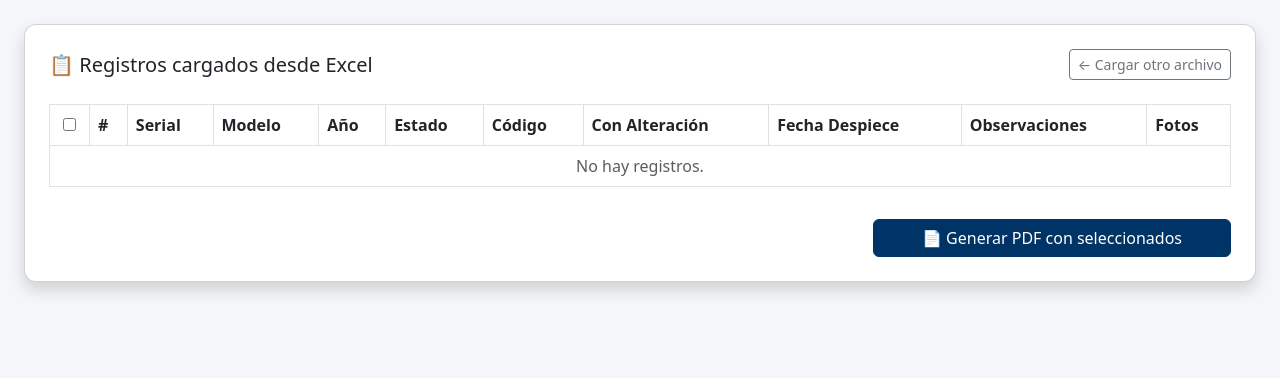
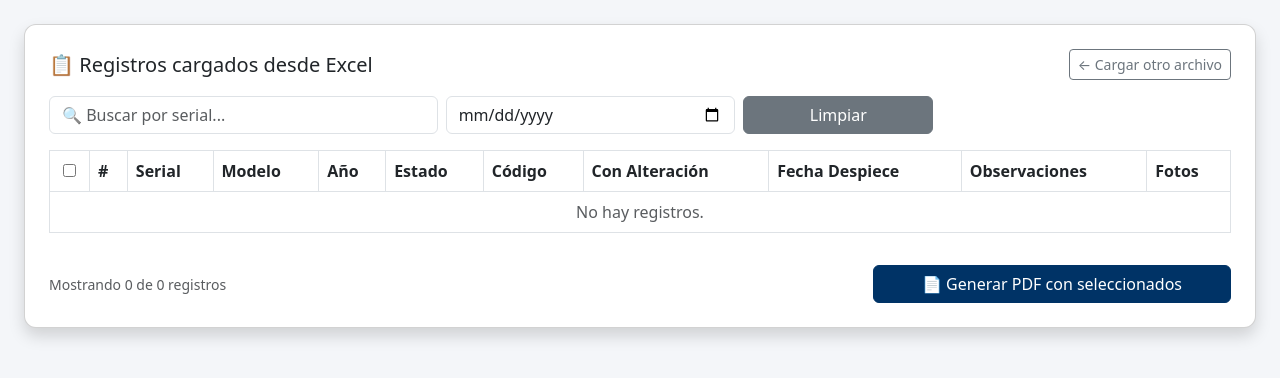
Before and after one commit to diomarvalderrama/medidores, a Django app: template templates/previsualizar_excel.html in a window 1280 px wide. Shown: the part 56-434 px from the top of the page. Run offline with Django 5.2, Linux system fonts and the light colour scheme; the template is opened without the code that fills it, so the values that code supplies are empty.

Commit message:
fix: lectura robusta alteración + buscador serial y fecha

```diff
--- a/templates/previsualizar_excel.html
+++ b/templates/previsualizar_excel.html
@@ -3,18 +3,43 @@
 {% block content %}
 <div class="card p-4 shadow">
 
-  <div class="d-flex justify-content-between align-items-center mb-4">
+  <div class="d-flex justify-content-between align-items-center mb-3">
     <h5 class="mb-0">📋 Registros cargados desde Excel</h5>
     <a href="{% url 'importar_excel' %}" class="btn btn-outline-secondary btn-sm">
       ← Cargar otro archivo
     </a>
   </div>
 
+  <!-- 🔍 BUSCADORES -->
+  <div class="row g-2 mb-3">
+    <div class="col-md-4">
+      <input
+        type="text"
+        id="buscar_serial"
+        class="form-control"
+        placeholder="🔍 Buscar por serial..."
+        style="margin-top:0;"
+      >
+    </div>
+    <div class="col-md-3">
+      <input
+        type="date"
+        id="buscar_fecha"
+        class="form-control"
+        placeholder="Filtrar por fecha despiece"
+        style="margin-top:0;"
+      >
+    </div>
+    <div class="col-md-2">
+      <button class="btn btn-secondary w-100" onclick="limpiarFiltros()">Limpiar</button>
+    </div>
+  </div>
+
   <form method="post" action="{% url 'generar_pdf_excel' %}">
     {% csrf_token %}
 
     <div class="table-responsive">
-      <table class="table table-bordered table-hover align-middle">
+      <table class="table table-bordered table-hover align-middle" id="tabla_medidores">
         <thead style="background-color:#003366; color:white;">
           <tr>
             <th style="width:40px;">
@@ -34,7 +59,9 @@
         </thead>
         <tbody>
           {% for m in medidores %}
-          <tr>
+          <tr class="fila-medidor"
+              data-serial="{{ m.serial|lower }}"
+              data-fecha="{{ m.fecha_despiece }}">
             <td class="text-center">
               <input type="checkbox" name="indices" value="{{ forloop.counter0 }}">
             </td>
@@ -78,7 +105,8 @@
       </table>
     </div>
 
-    <div class="d-flex justify-content-end mt-3">
+    <div class="d-flex justify-content-between align-items-center mt-3">
+      <small class="text-muted" id="contador_visible"></small>
       <button type="submit" class="btn btn-success px-5"
               style="background-color:#003366; border-color:#003366;">
         📄 Generar PDF con seleccionados
@@ -90,8 +118,48 @@
 </div>
 
 <script>
+const filas = document.querySelectorAll('.fila-medidor');
+
+function filtrar() {
+  const serial = document.getElementById('buscar_serial').value.toLowerCase().trim();
+  const fecha  = document.getElementById('buscar_fecha').value.trim();
+  let visibles = 0;
+
+  filas.forEach(fila => {
+    const matchSerial = !serial || fila.dataset.serial.includes(serial);
+    const matchFecha  = !fecha  || fila.dataset.fecha === fecha;
+    if (matchSerial && matchFecha) {
+      fila.style.display = '';
+      visibles++;
+    } else {
+      fila.style.display = 'none';
+    }
+  });
+
+  document.getElementById('contador_visible').textContent =
+    `Mostrando ${visibles} de ${filas.length} registros`;
+}
+
+function limpiarFiltros() {
+  document.getElementById('buscar_serial').value = '';
+  document.getElementById('buscar_fecha').value = '';
+  filtrar();
+}
+
+document.getElementById('buscar_serial').addEventListener('input', filtrar);
+document.getElementById('buscar_fecha').addEventListener('change', filtrar);
+
 document.getElementById('seleccionar_todos').addEventListener('change', function() {
-  document.querySelectorAll('input[name="indices"]').forEach(cb => cb.checked = this.checked);
+  document.querySelectorAll('input[name="indices"]').forEach(cb => {
+    // Solo seleccionar filas visibles
+    const fila = cb.closest('tr');
+    if (fila.style.display !== 'none') {
+      cb.checked = this.checked;
+    }
+  });
 });
+
+// Inicializar contador
+filtrar();
 </script>
 {% endblock %}
```
Also changed, not shown: inspecciones/views.py (+34 -65 lines).
